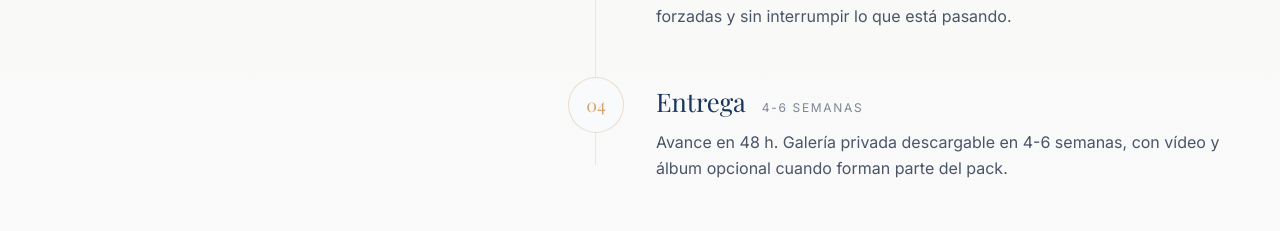
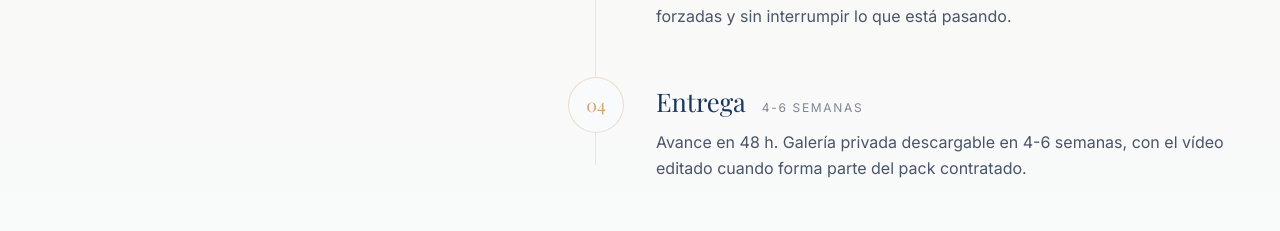
Before and after one commit to jmonzonc/fran-molina-bodas, a Next.js app: page / in a window 1280 px wide. Shown: the part 3320-3551 px from the top of the page. Built offline with nearby package versions, Linux system fonts and the light colour scheme; no server answers; a web font is replaced by a local one.

Commit message:
Add files via upload

```diff
--- a/components/process-section.tsx
+++ b/components/process-section.tsx
@@ -42,7 +42,7 @@ const STEPS: ProcessStep[] = [
     label: "04",
     title: "Entrega",
     description:
-      "Avance en 48 h. Galería privada descargable en 4-6 semanas, con vídeo y álbum opcional cuando forman parte del pack.",
+      "Avance en 48 h. Galería privada descargable en 4-6 semanas, con el vídeo editado cuando forma parte del pack contratado.",
     meta: "4-6 semanas",
   },
 ]
```
